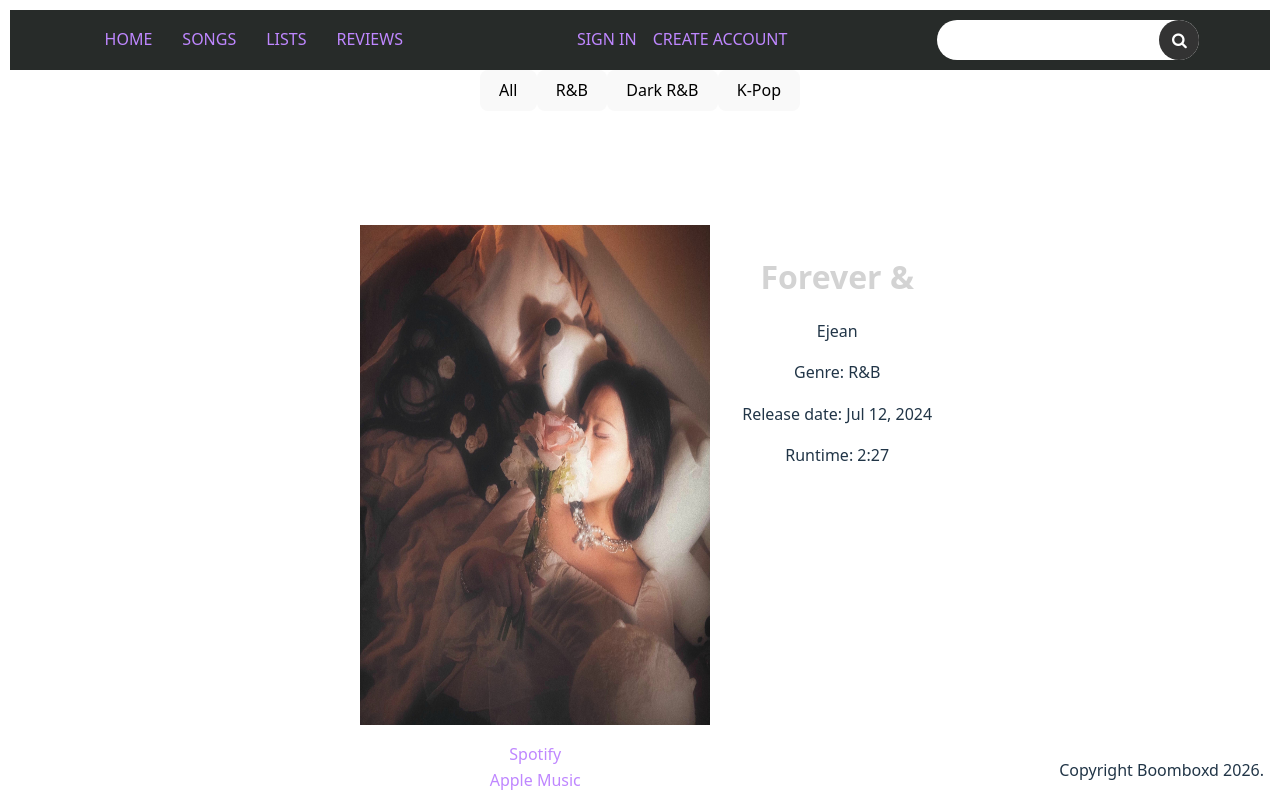
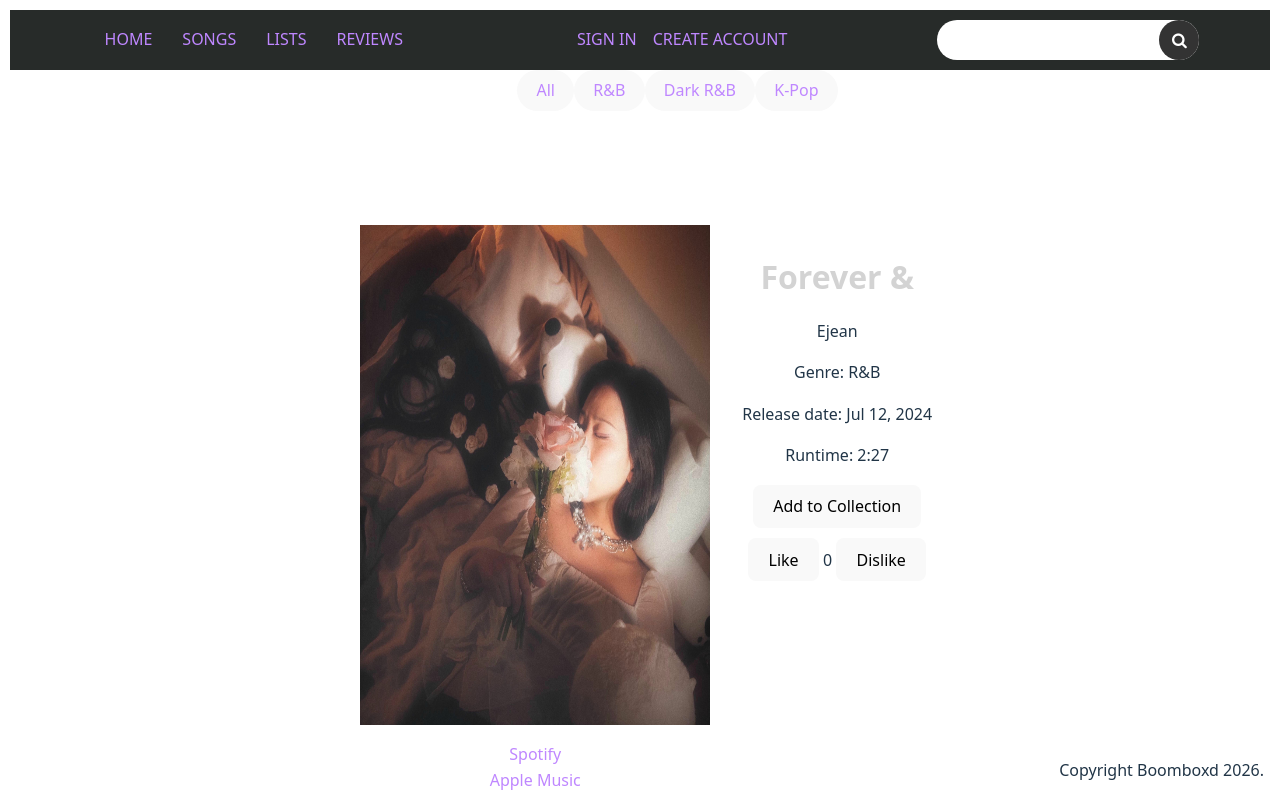
Before and after one commit to Onniikun/FSD_Project, a React (Vite) app: page /songs in a window 1280 px wide. Shown: the top 798 px of the page. Built offline with nearby package versions, Linux system fonts and the light colour scheme.

Commit message:
Added CCS styling, fixed small issues.

```diff
--- a/src/components/common/songs/song-fliter/genre-filter.css
+++ b/src/components/common/songs/song-fliter/genre-filter.css
@@ -2,8 +2,11 @@
     display: flex;
     align-items: center;
     justify-content: center;
+    margin-left: 75px;
 }
 .genre-btn {
     outline: none;
     border: none;
+    border-radius: 100px;
+    color: #bf87ff;
 }
--- a/src/components/common/songs/song-items/SongItem.tsx
+++ b/src/components/common/songs/song-items/SongItem.tsx
@@ -73,7 +73,6 @@ function SongItem() {
                             </div>
                         </Link>
                         <Links links={song.links} />
-                        <Upvote />
                     </div>
                     <div className="song-info">
                             <h2 className="title">{song.title}</h2>
@@ -85,6 +84,7 @@ function SongItem() {
                                 day: "numeric",
                             })}</p>
                             <p>Runtime: {song.runtime}</p>
+                            <Upvote />
                         </div>
                     </li>
                 )))}
--- a/src/components/common/songs/song-links/SongLinks.css
+++ b/src/components/common/songs/song-links/SongLinks.css
@@ -1,4 +1,3 @@
-
 ul {
     list-style: none;
 }
```
